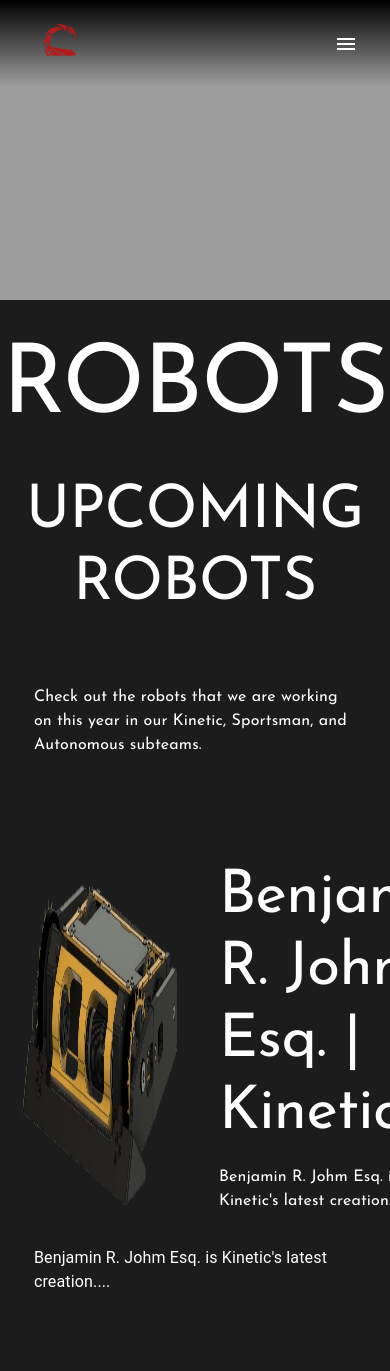
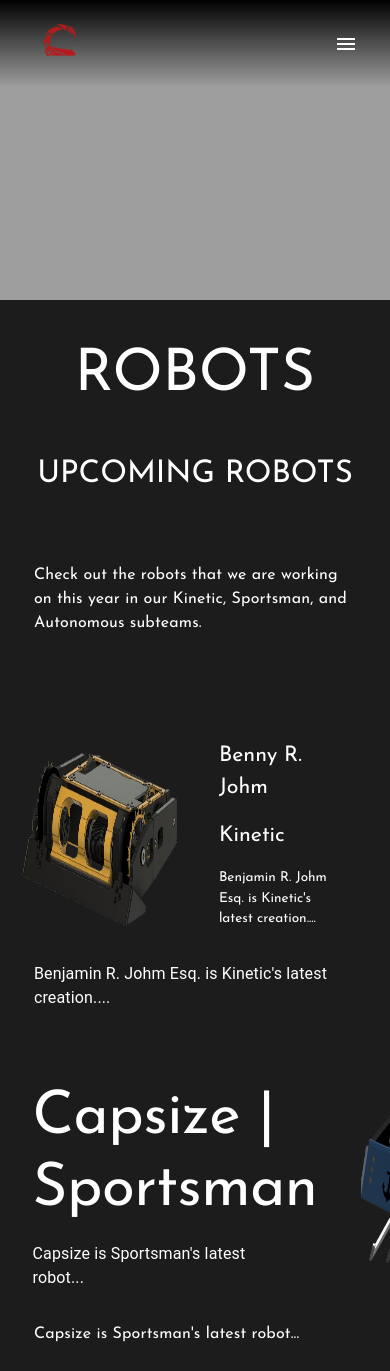
Before and after one commit to Cornell-University-Combat-Robotics/site-2025, a React (Vite) app in the folder react-site/: page /robots in a window 390 px wide. Shown: the top 1371 px of the page. Built offline with nearby package versions, Linux system fonts and the light colour scheme.

Commit message:
Add new font size for mobile h3

```diff
--- a/react-site/src/App.jsx
+++ b/react-site/src/App.jsx
@@ -34,12 +34,16 @@ const theme = createTheme({
   typography: {
     mobileH1: {
       fontFamily: 'Josefin Sans, sans-serif',
+      fontSize: '15vw',
+    },
+    mobileH2: {
+      fontFamily: 'Josefin Sans, sans-serif',
       fontSize: '8vw',
       fontWeight: 'normal',
     },
-    mobileH2: {
+    mobileH3: {
       fontFamily: 'Josefin Sans, sans-serif',
-      fontSize: '5vw'
+      fontSize: '5.5vw'
     },
     desktopH1: {
       fontFamily: 'Josefin Sans, sans-serif',
--- a/react-site/src/pages/mobile/RobotMobile.jsx
+++ b/react-site/src/pages/mobile/RobotMobile.jsx
@@ -34,11 +34,11 @@ export default function RobotMobile() {
             <Box display="flex" flexDirection="column" alignItems="center" sx={{ px: '5%' }}>
                 {/* This is the actual robot animation component */}
                 <StickyBoxMobile />
-                <Typography variant="h1" sx={{ fontFamily: 'Josefin Sans', my: "10%" }}>
+                <Typography variant="mobileH1" sx={{ fontFamily: 'Josefin Sans', my: "10%" }}>
                     ROBOTS
                 </Typography>
 
-                <Typography variant="h2" sx={{ fontFamily: 'Josefin Sans' }}>
+                <Typography variant="mobileH2" sx={{ fontFamily: 'Josefin Sans' }}>
                     UPCOMING ROBOTS
                 </Typography>
 
@@ -52,8 +52,9 @@ export default function RobotMobile() {
                 <Stack direction='row' spacing={5} sx={{ mt: 5 }}>
                     <img src={Benny} style={{ width: '50%', height: 'auto', marginLeft: '-5%' }} />
                     <Stack spacing={2} mt='10'>
-                        <Typography variant='h2' align='left' sx={{ fontFamily: 'Josefin Sans' }}>Benjamin R. Johm Esq. | Kinetic</Typography>
-                        <Typography variant='body1' align='left' width='80%' sx={{ fontFamily: 'Josefin Sans' }}>
+                        <Typography variant='mobileH3' align='left' sx={{ fontFamily: 'Josefin Sans' }}>Benny R. Johm</Typography>
+                        <Typography variant='mobileH3' align='left' sx={{ fontFamily: 'Josefin Sans' }}>Kinetic </Typography>
+                        <Typography variant='mobileBody' align='left' width='80%' sx={{ fontFamily: 'Josefin Sans' }}>
                             Benjamin R. Johm Esq. is Kinetic's latest creation....
                         </Typography>
                     </Stack>
```
